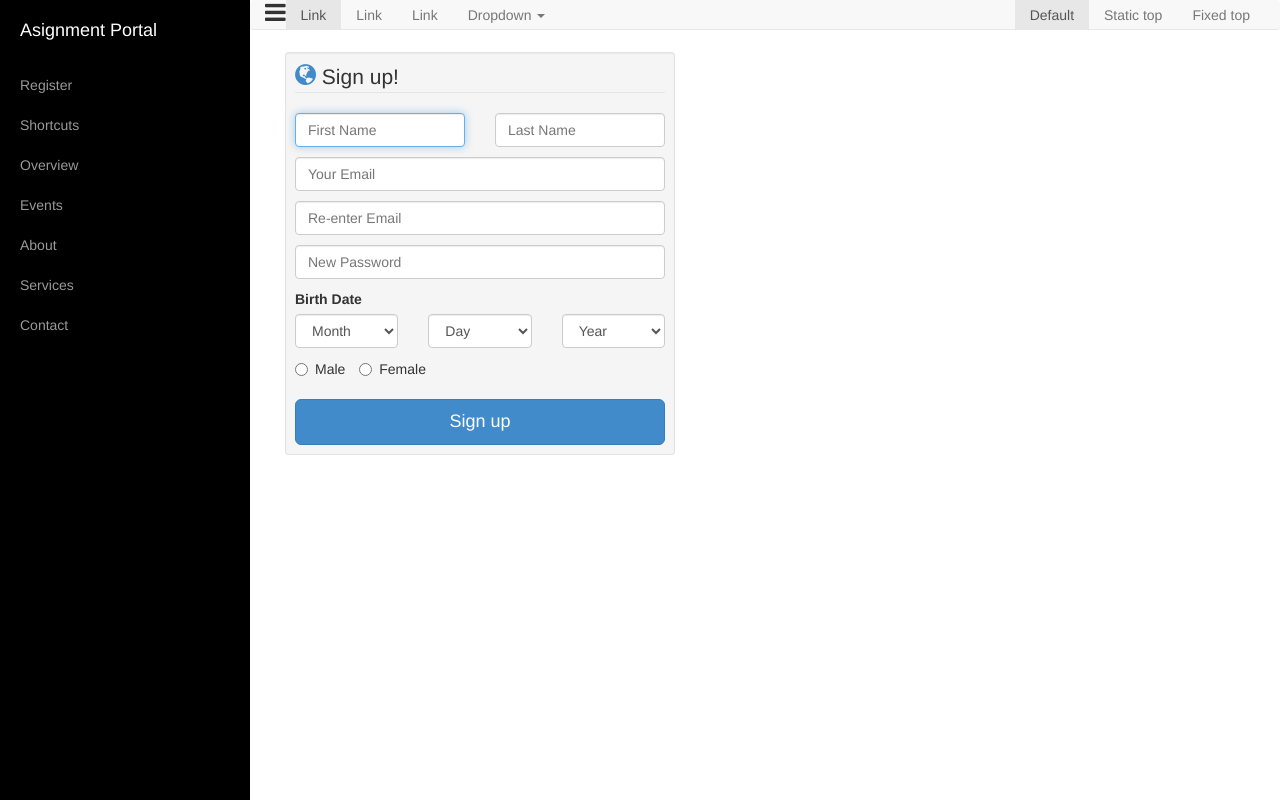
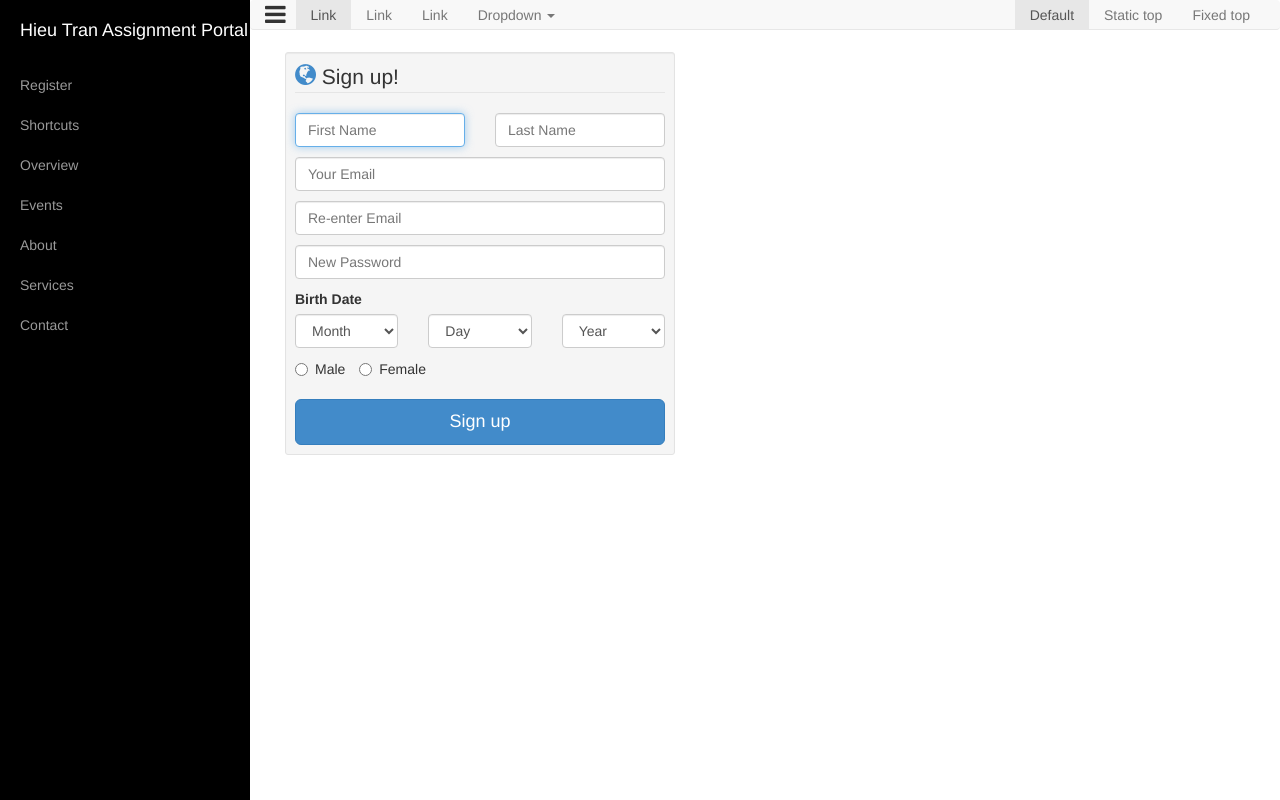
Before and after one commit to Hdtran89/4443-Internet-Programming-HieuTran, a PHP site: page /?content=register in a window 1280 px wide; the page is wider, and only the part inside the window is pictured. Run offline with PHP 8.4, Linux system fonts and the light colour scheme; some libraries are stand-ins or nearby versions.

Commit message:
fix assignemnt

```diff
--- a/Portal/index.php
+++ b/Portal/index.php
@@ -9,7 +9,7 @@
     <meta name="description" content="">
     <meta name="author" content="">
 
-    <title>Simple Sidebar - Start Bootstrap Template</title>
+    <title>Hieu Tran Assignment Portal</title>
 
     <!-- Bootstrap Core CSS -->
     <link href="css/bootstrap.min.css" rel="stylesheet">
@@ -47,6 +47,10 @@
             margin-bottom: 2px;
             height: 30px;
         }
+        #menu-toggle
+        {
+        	padding: 2px 10px 0px 0px;
+        }
     </style>
 </head>
 
@@ -59,7 +63,7 @@
             <ul class="sidebar-nav">
                 <li class="sidebar-brand">
                     <a href="#">
-                        Asignment Portal
+                        Hieu Tran Assignment Portal
                     </a>
                 </li>
                 <li>
```
